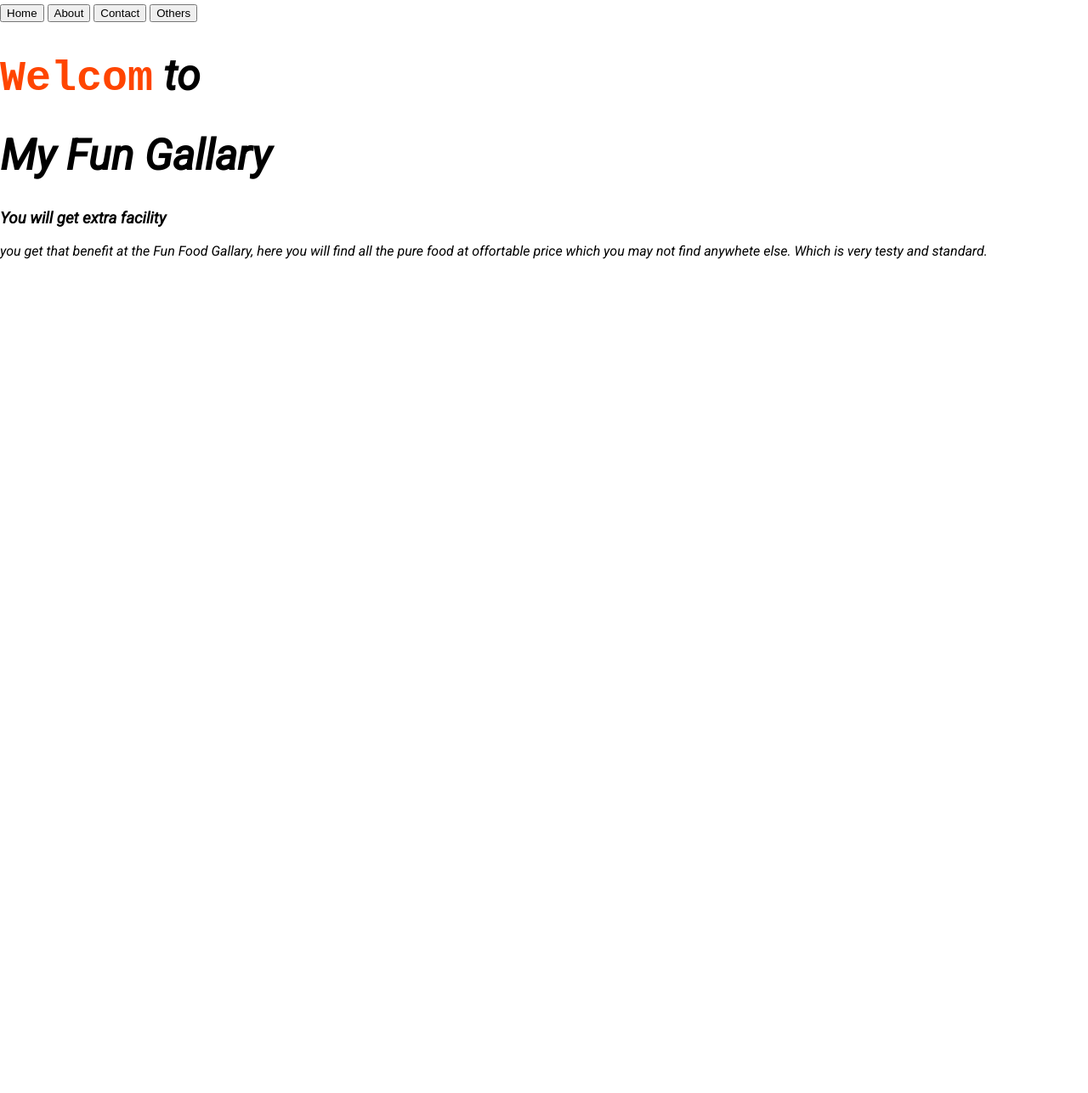
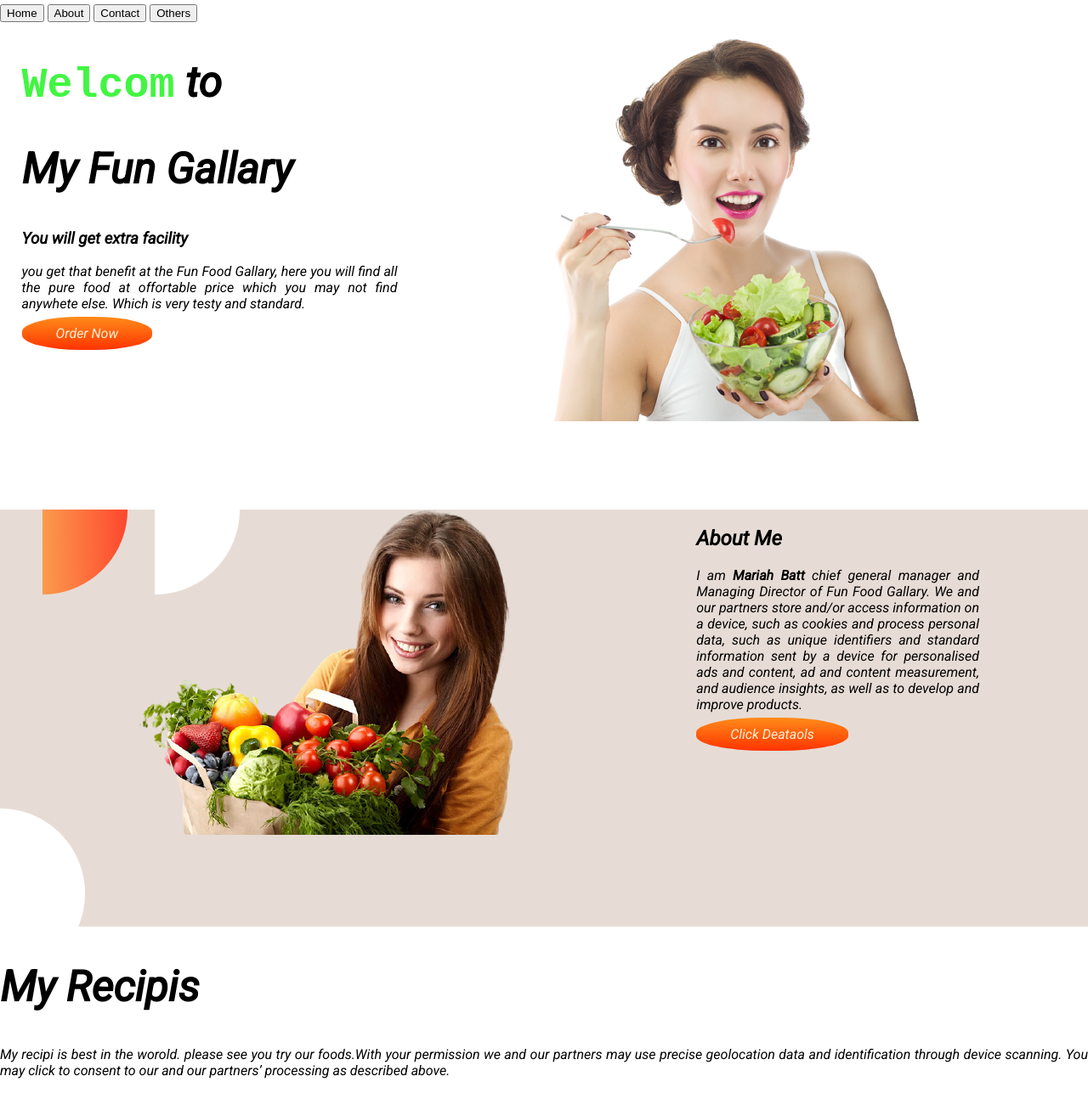
Before and after one commit to Atikhasan143/fun-food-gallary, a plain HTML site: page index.html in a window 1280 px wide. Shown: the part 70-1357 px from the top of the page at 85% size. Before the commit the page ends 800 px from the top, so only its background shows below. Drawn offline with Linux system fonts and the light colour scheme.

Commit message:
section changed

```diff
--- a/index.html
+++ b/index.html
@@ -14,19 +14,68 @@
 </head>
 
 <body>
-    <marquee>Welcom to Fun Food</marquee>
+    <marquee>"Welcom to Fun Food"</marquee>
     <div class="uper-button"><button>Home</button>
         <button>About</button>
         <button>Contact</button>
         <button>Others</button>
     </div>
-    <h1><samp class="color-orange">Welcom</samp> to</h1>
-    <h1>My Fun Gallary</h1>
-    <h3>You will get extra facility</h3>
-    <p>you get that benefit at the Fun Food Gallary, here you will find all the pure food at offortable price which you
-        may
-        not find anywhete else. Which is very testy and standard.</p>
+    <section class="top-banner flexible-container">
+        <div class="half-width">
+            <h1><samp class="color-green">Welcom</samp> to</h1>
+            <h1>My Fun Gallary</h1>
+            <h3>You will get extra facility</h3>
+            <p>you get that benefit at the Fun Food Gallary, here you will find all the pure food at offortable
+                price
+                which you
+                may
+                not find anywhete else. Which is very testy and
+                standard.</p>
+            <a class="link-button" target="-blank" href="https://www.linkedin.com/in/md-atiqur-rahman-709348205/">Order
+                Now</a>
+        </div>
+        <div class="half-width">
+            <img src="images/female/img-2.png" alt="">
+
+        </div>
+    </section>
+    <section class="about-me flexible-container">
+        <div class="half-width">
+            <img src="images/female/img-6.png" alt="">
+        </div>
+        <div class="half-width">
+            <h2>About Me</h2>
+            <p>I am <b>Mariah Batt</b> chief general manager and Managing Director of Fun Food Gallary. We and our
+                partners store and/or access information on a device, such as cookies and process personal data,
+                such as
+                unique identifiers and standard information sent by a device for personalised ads and content, ad
+                and
+                content
+                measurement, and audience insights, as well as to develop and improve products.</p>
+            <a class="link-button" target="-blank" href="https://web.facebook.com/AtikHasan14359/">Click Deataols</a>
+        </div>
+    </section>
+    <section class="my-recipis">
+        <div>
+            <h1>My Recipis</h1>
+        </div>
+        <div>
+            <p>My recipi is best in the worold. please see you try our foods.With your permission we and our partners
+                may
+                use precise geolocation data and identification through device scanning.
+                You may click to consent to our and our partners’ processing as described above.</p>
+        </div>
+    </section>
+
 
 </body>
 
+
+With your permission we and our partners may use precise geolocation data and identification through device scanning.
+You may click to consent to our and our partners’ processing as described above. Alternatively you may access more
+detailed information and change your preferences before consenting or to refuse consenting. Please note that some
+processing of your personal data may not require your consent, but you have a right to object to such processing. Your
+preferences will apply to this website only. You can change your preferences at any time by returning to this site or
+visit our privacy policy.
+
 </html>
--- a/style.css
+++ b/style.css
@@ -1,10 +1,8 @@
 body{
     font-family: 'Roboto', sans-serif;
     margin: 0%;
-
-
 }
-p{
+div{
     text-align: justify;
 }
 h1{
@@ -16,11 +14,37 @@ marquee{
     color: #b31aff;
     font-weight: 900;
 }
-samp{
-    color: orangered;
+.color-green{
+    color: rgb(66, 245, 66);
 }
 .uper-button{
-    font-size: 10x;
+    font-size: 20x;
     box-sizing: content-box;
-    color: orchid;
 }
+.flexible-container{
+    display: flex;
+    padding-bottom: 100px;
+}
+.half-width{
+width: 50%;
+    padding-right: 10%;
+    padding-left: 2%;
+}
+.half-width image{
+    width: 80%;
+}
+.about-me{
+    background-image: url(images/shapes/7.png);
+    background-repeat: no-repeat;
+    background-color:  #e6e6e6;
+}
+.link-button{
+    background-image: linear-gradient(#ff8c1a, #ff3300);
+    padding: 10px 40px;
+    text-decoration: none;
+    color: papayawhip;
+    border-radius: 45%;
+}
+.my-recipi{
+    text-align: center;
+}
```
Also changed, not shown: images/female/img-5.png, images/female/imge-2.jpg (added).
